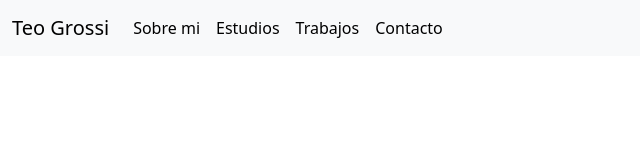
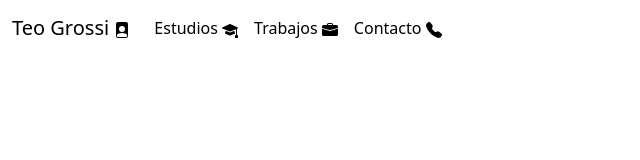
Before and after one commit to spidermurloc/CV, a plain HTML site: page teoPortfolio.html in a window 1280 px wide. Shown: the whole page, without its empty margins (0-640 px from the left). Drawn offline with nearby package versions, Linux system fonts and the light colour scheme.

Commit message:
agregado de iconos

```diff
--- a/teoPortfolio.html
+++ b/teoPortfolio.html
@@ -25,25 +25,22 @@
   </head>
 
   <body>
-    <nav class="navbar navbar-expand-lg bg-body-tertiary">
+    <nav class="navbar navbar-expand-md navbar light">
       <div class="container-fluid">
-        <a class="navbar-brand" href="teoPortfolio.html">Teo Grossi</a>
-        <button class="navbar-toggler" type="button" data-bs-toggle="collapse" data-bs-target="#navbarNav" aria-controls="navbarNav" aria-expanded="false" aria-label="Toggle navigation">
+        <a class="navbar-brand" href="teoPortfolio.html">Teo Grossi <img src="imagenes/file-person-fill.svg"></a>
+        <button class="navbar-toggler" type="button" data-bs-toggle="collapse" data-bs-target="#navbar-toggler" aria-controls="navbarNav" aria-expanded="false" aria-label="Toggle navigation">
           <span class="navbar-toggler-icon"></span>
         </button>
-        <div class="collapse navbar-collapse" id="navbarNav">
+        <div class="collapse navbar-collapse" id="navbar-toggler">
           <ul class="navbar-nav">
             <li class="nav-item">
-              <a class="nav-link active" aria-current="page" href="teoPortfolio_sobreMi.html">Sobre mi</a>
+              <a class="nav-link active" aria current=page href="teoPortfolio_Estudios.html">Estudios <img src="imagenes/mortarboard-fill.svg"></a>
             </li>
             <li class="nav-item">
-              <a class="nav-link active" aria current=page href="teoPortfolio_Estudios.html">Estudios</a>
+              <a class="nav-link active" aria current="page" href="teoPortfolio_Trabajos.html">Trabajos <img src="imagenes/briefcase-fill.svg"></a>
             </li>
             <li class="nav-item">
-              <a class="nav-link active" aria current="page" href="teoPortfolio_Trabajos.html">Trabajos</a>
-            </li>
-            <li class="nav-item">
-              <a class="nav-link active" aria current="page" href="teoPortfolio_Contacto.html">Contacto</a>
+              <a class="nav-link active" aria current="page" href="teoPortfolio_Contacto.html">Contacto <img src="imagenes/telephone-fill.svg"></a>
             </li>
           </ul>
         </div>
```
Also changed, not shown: teoPortfolio_Contacto.html (+7 -10 lines), teoPortfolio_Estudios.html (+7 -10 lines), teoPortfolio_Trabajos.html (+7 -10 lines), teoPortfolio_sobreMi.html (deleted, +0 -59 lines), imagenes/briefcase-fill.svg (added), imagenes/file-person-fill.svg (added), imagenes/mortarboard-fill.svg (added), imagenes/telephone-fill.svg (added).
